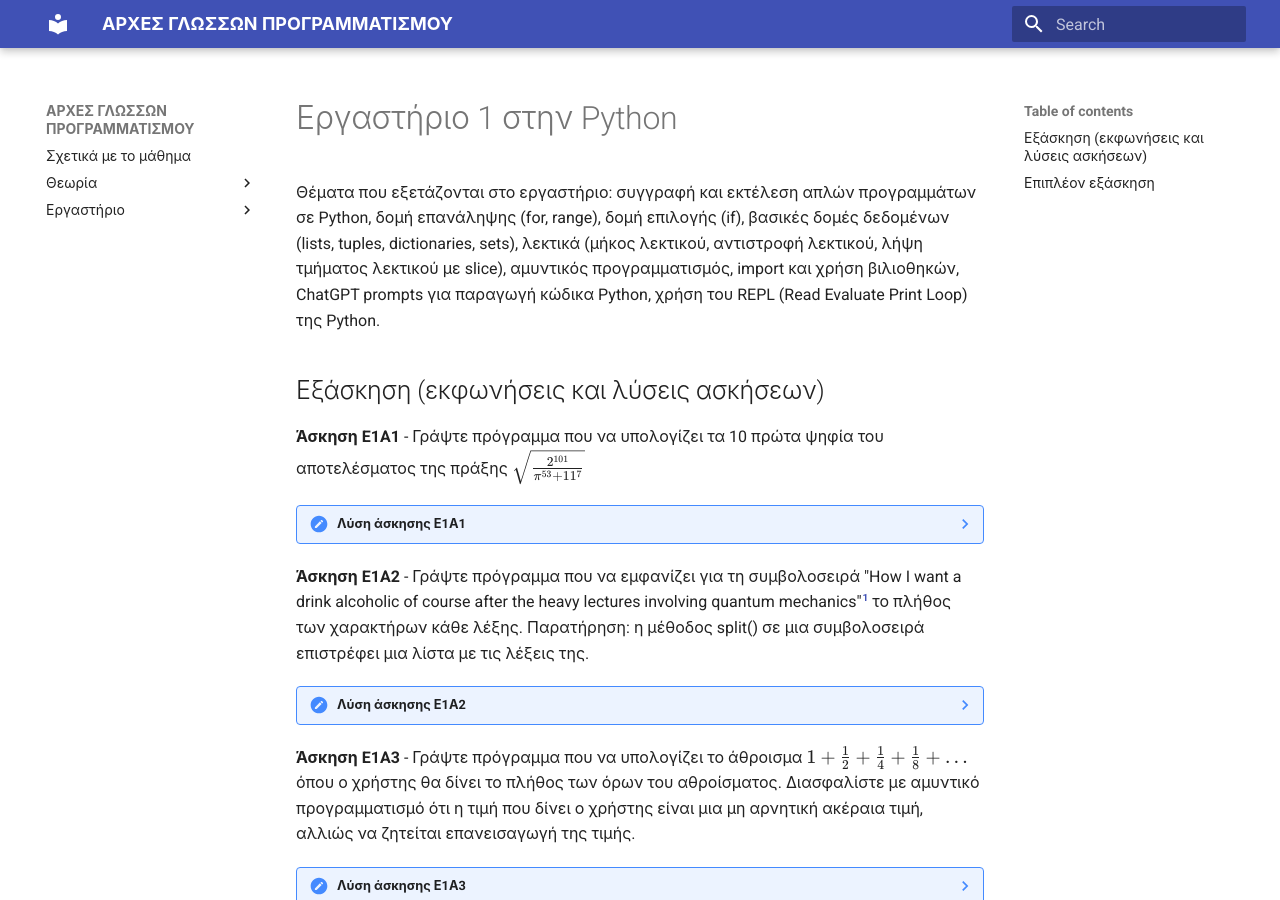
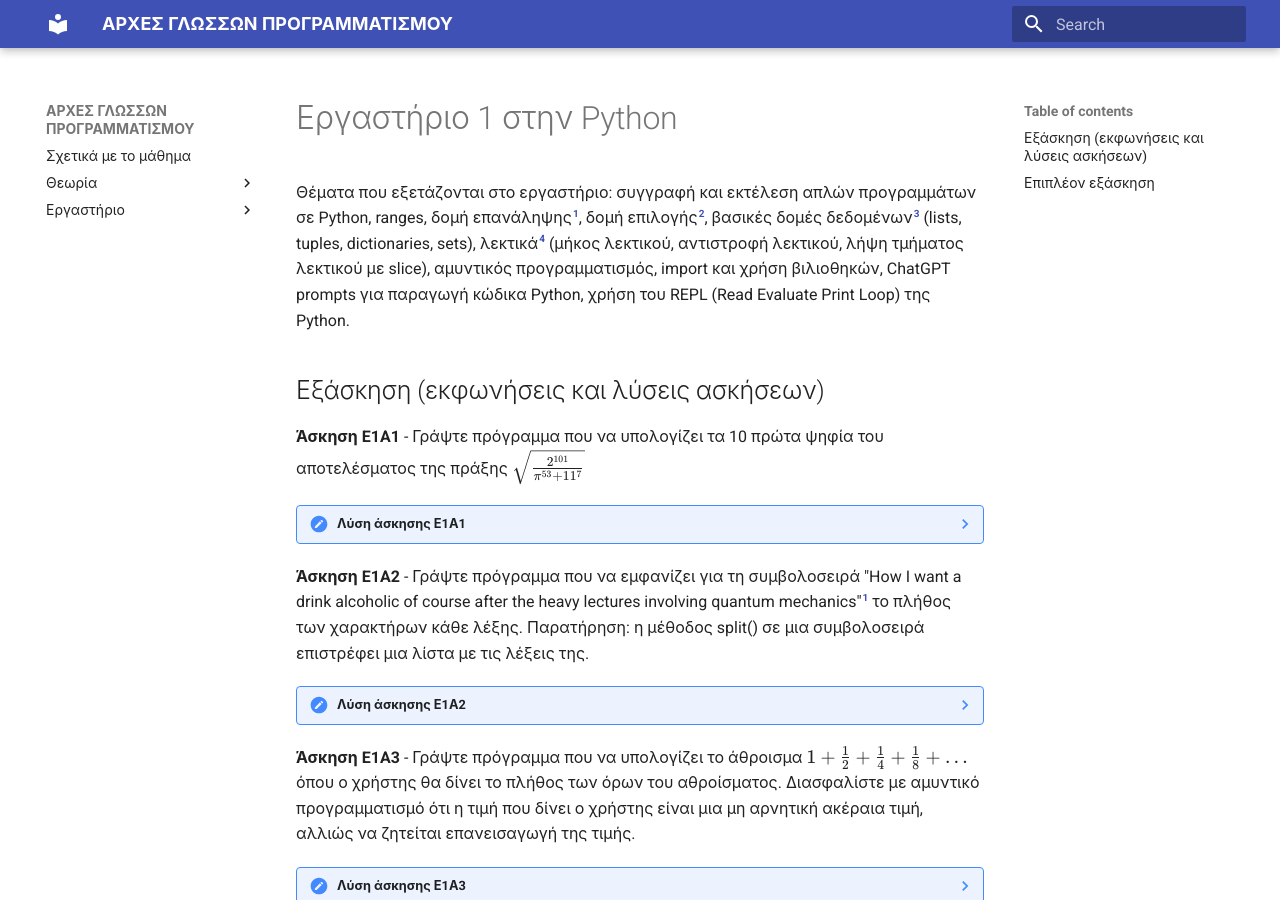
Before and after one commit to chgogos/dituoi_ARCHES_GLOSSON_PROGRAMMATISMOU, an MkDocs documentation site: the page built from docs/lab1_python.md, in a window 1280 px wide and 900 px high. Built offline with MkDocs 1.6.1 and Material for MkDocs 9.7.7, drawn with Linux system fonts in a browser that asks for light colours; some of the changed text lies outside the part shown.

Commit message:
Update lab1_python.md and lab2_python.md

````diff
--- a/docs/lab1_python.md
+++ b/docs/lab1_python.md
@@ -1,6 +1,6 @@
 # Εργαστήριο 1 στην Python
 
-Θέματα που εξετάζονται στο εργαστήριο: συγγραφή και εκτέλεση απλών προγραμμάτων σε Python, δομή επανάληψης (for, range), δομή επιλογής (if), βασικές δομές δεδομένων (lists, tuples, dictionaries, sets), λεκτικά (μήκος λεκτικού, αντιστροφή λεκτικού, λήψη τμήματος λεκτικού με slice), αμυντικός προγραμματισμός, import και χρήση βιλιοθηκών, ChatGPT prompts για παραγωγή κώδικα Python, χρήση του REPL (Read Evaluate Print Loop) της Python.
+Θέματα που εξετάζονται στο εργαστήριο: συγγραφή και εκτέλεση απλών προγραμμάτων σε Python, ranges, δομή επανάληψης[^1], δομή επιλογής[^2], βασικές δομές δεδομένων[^3] (lists, tuples, dictionaries, sets), λεκτικά[^4] (μήκος λεκτικού, αντιστροφή λεκτικού, λήψη τμήματος λεκτικού με slice), αμυντικός προγραμματισμός, import και χρήση βιλιοθηκών, ChatGPT prompts για παραγωγή κώδικα Python, χρήση του REPL (Read Evaluate Print Loop) της Python.
 
 ## Εξάσκηση (εκφωνήσεις και λύσεις ασκήσεων)
 
@@ -160,3 +160,8 @@
     Το νέο κείμενο είναι: ΤΜΗΜΑ ΠΛΗΡΟΦΟΡΙΚΗΣ ΚΑΙ ΤΗΛΕΠΙΚΟΙΝΩΝΙΩΝ113357317
     Η hash τιμή του νέου κειμένου είναι: 392ea340cf29585a1043a190967e19815d39b7ff58486d8ba1ff9d0e00000000
     ```
+
+[^1]: [Notebook με παραδείγματα δομής επανάληψης](https://github.com/chgogos/dituoi_agp/blob/main/pl/python/notebooks/05-loops.ipynb)
+[^2]: [Notebook με παραδείγματα δομής επιλογής](https://github.com/chgogos/dituoi_agp/blob/main/pl/python/notebooks/04-conditionals.ipynb)
+[^3]: [Notebook με παραδείγματα βασικών δομών δεδομένων](https://github.com/chgogos/dituoi_agp/blob/main/pl/python/notebooks/03-lists-tuples-dictionaries-sets.ipynb)
+[^4]: [Notebook με παραδείγματα χειρισμού λεκτικών](https://github.com/chgogos/dituoi_agp/blob/main/pl/python/notebooks/02-strings.ipynb)
````
Also changed, not shown: docs/lab2_python.md (+2 -3 lines).
